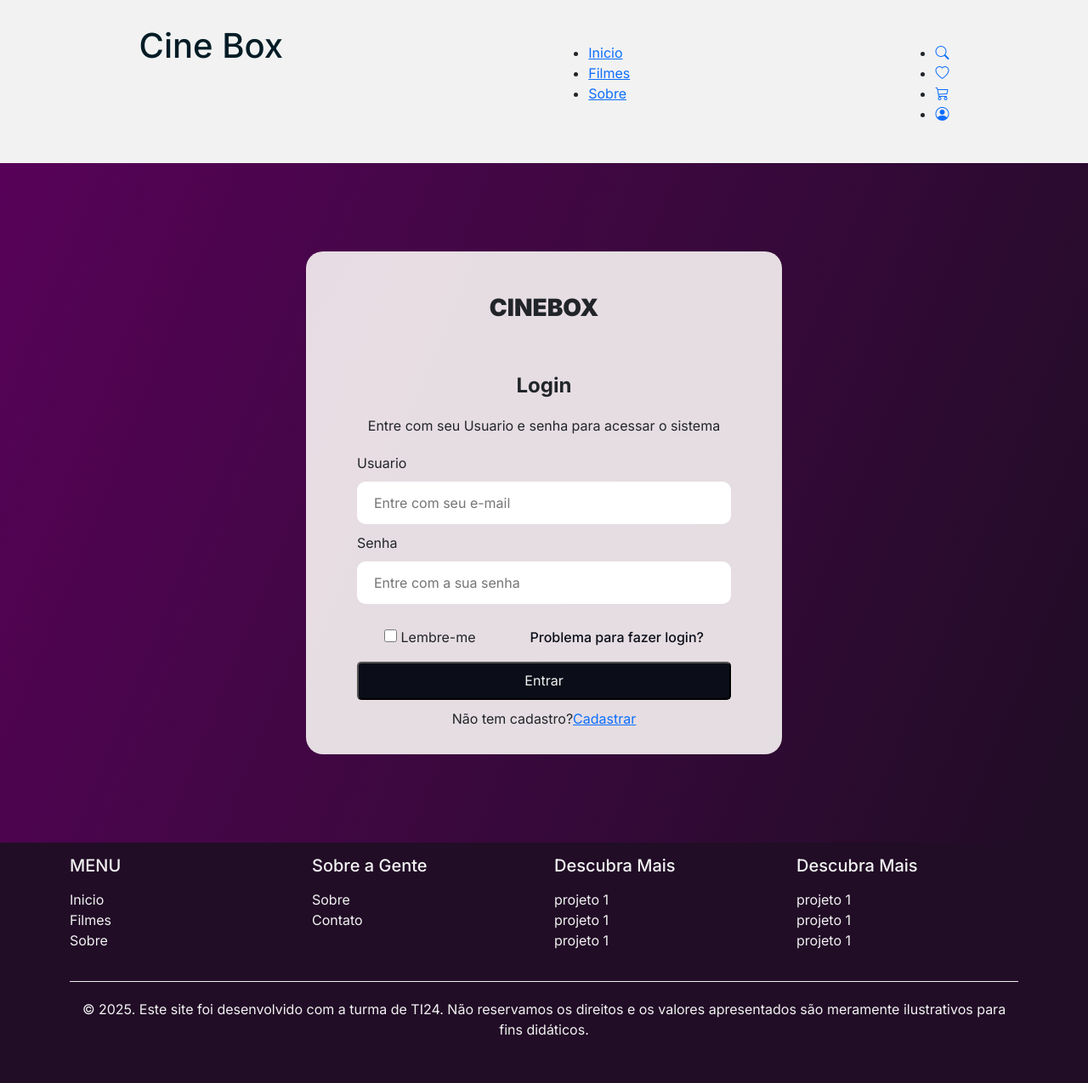
After one commit to AntonioGodoyCarneiro/Cine_Box, a PHP site: page /usuario-login.php in a window 1280 px wide. The commit adds this page. Shown: the whole page at 85% size. Run offline with PHP 8.4, Linux system fonts and the light colour scheme.

Commit message:
Feito login

```diff
--- /dev/null
+++ b/Cine_Box/assets/css/login.css
@@ -0,0 +1,149 @@
+#login,
+#cadastro {
+    height: 100%;
+    min-height: 100vh;
+    padding: 20px 0;
+    background: linear-gradient(112deg, #580259 -0.99%, #210D26 96.79%);
+    display: flex;
+    align-items: center;
+    justify-content: center;
+}
+
+main.login {
+    max-width: 560px;
+    max-height: 680px;
+    width: 100%;
+    height: 100%;
+    background-color: rgba(249, 244, 244, 0.9);
+    border-radius: 20px;
+    transition: 2s;
+}
+
+#login form {
+    display: flex;
+    flex-direction: column;
+    padding: 10px 60px;
+}
+
+#login h3,
+#login h4,
+#login p {
+    display: flex;
+    justify-content: center;
+    margin-bottom: 20px;
+}
+
+#login h3 {
+    font-weight: 900;
+    margin: 50px 0;
+
+}
+
+#login h4 {
+    font-weight: 700;
+    text-transform: capitalize;
+}
+
+#login input[type="text"],
+#login input[type="password"] {
+    border: none;
+    border-radius: 10px;
+    padding: 10px 20px;
+    margin: 10px 0;
+    height: 50px;
+}
+
+#login input[type="checkbox"] {
+    width: 15px;
+    height: 15px;
+}
+
+.linha {
+    display: flex;
+    justify-content: space-around;
+    margin: 17px 0;
+}
+
+.lembre>label {
+    cursor: pointer;
+}
+
+.ajuda {
+    text-decoration: none;
+    color: var(--color-black);
+    font-weight: 500;
+}
+
+.ajuda:hover {
+    text-decoration: underline;
+}
+
+#login .entrar {
+    height: 45px;
+    width: auto;
+    border-radius: 5px;
+    margin-bottom: 10px;
+    display: flex;
+    justify-content: center;
+    align-items: center;
+}
+
+#login .entrar {
+    background-color: var(--color-black);
+    color: var(--color-white);
+}
+
+#cadastro main {
+    display: flex;
+    align-items: center;
+    justify-content: center;
+    height: 100%;
+}
+
+.cadastro-pessoa {
+    display: flex;
+    flex-direction: column;
+    background-color: rgba(249, 244, 244, 0.9);
+    max-width: 560px;
+    min-width: 500px;
+    border-radius: 40px;
+    padding: 40px 30px;
+    margin-top: 20px;
+    margin-bottom: 20px;
+    border: 2px;
+
+}
+
+.cadastro-pessoa label {
+    font-size: 1.3rem;
+    font-weight: 500;
+}
+
+.cadastro-pessoa h2 {
+    margin-bottom: 30px;
+    text-transform: uppercase;
+    font-weight: 700;
+    text-align: center;
+
+}
+
+.cadastro-pessoa input[type="text"],
+.cadastro-pessoa input[type="month"],
+.cadastro-pessoa input[type="number"],
+.cadastro-pessoa input[type="password"],
+.cadastro-pessoa select {
+    border: none;
+    border-radius: 10px;
+    padding: 10px 20px;
+    margin: 5px 0;
+    height: 40px;
+    width: 100%;
+}
+
+.cadastro-pessoa input[type="submit"] {
+    width: 30%;
+    background-color: var(--color-green);
+    color: var(--color-white);
+    align-self: end;
+    margin-top: 15px;
+}
--- a/Cine_Box/assets/css/style.css
+++ b/Cine_Box/assets/css/style.css
@@ -1,98 +1,384 @@
 @import url('https://fonts.googleapis.com/css2?family=Inter:ital,opsz,wght@0,14..32,100..900;1,14..32,100..900&display=swap');
 @import url("https://cdn.jsdelivr.net/npm/bootstrap-icons@1.11.3/font/bootstrap-icons.min.css");
+@import url('https://fonts.googleapis.com/css2?family=Inter:wght@100..900&display=swap');
 
-*{
-    margin: 0px;
-    padding: 0px;
+:root {
+    --color-black: #0b0e19;
+    --color-green: #014040;
+    --color-white: #F2F2F2;
+    --color-gold: #D48C00;
+    --color-gray-light: #D9D9D9;
+    --color-black-light: #011C26;
+    --color-green-light: #ADD9B0;
+    --color-violet-light: #9125A3;
+    --color-violet-dark: #210D26;
+
+}
+
+* {
+    margin: 0;
     font-family: "Inter", sans-serif;
     font-optical-sizing: auto;
-    font-weight: 600;
     font-style: normal;
+    font-variation-settings:
+        "slnt" 0;
 }
 
-header nav{
-    background-color: #f2f2f2;
-    padding: 30px 0;
-    display: flex;
-    justify-content: space-around;
-    align-items: center;
+.escondido {
+    display: none;
 }
 
-.logo{
+.logo {
+    font-weight: bold;
     text-decoration: none;
-    color: black;
-    font-weight: bold;
+    color: var(--color-black-light);
     cursor: pointer;
 }
 
-.menu, .menu_icones{
+.menu-perfil ul:not(.dropdown-menu) {
     list-style: none;
     display: flex;
     gap: 5px;
 }
 
-.menu li a, .menu_icones li a{
-    text-decoration: none;
-    color: black;
+.menu-perfil li:not(.drop) {
+    display: inline-block;
+}
+
+.menu-perfil li a {
     padding: 8px;
     border-radius: 8px;
+    color: var(--color-black);
+    text-decoration: none;
+    font-family: "Inter", sans-serif;
+
 }
 
-.menu li a:hover, .menu_icones li a:hover{
-    background-color: black;
-    color:white;
+.menu-perfil .selecionado,
+.menu-perfil li a:hover {
+    background-color: var(--color-black);
+    color: var(--color-white);
+    border: 1px solid var(--color-black);
 }
 
-button.menu-oculto{
+button.menu-oculto {
     border: none;
+    background-color: inherit;
     font-size: 2rem;
     padding: 8px;
-    color: #0b0e19;
-    background-color: inherit;
+    color: var(--color-black);
 }
 
-div.menu-oculto{
-    background-color: #210d26;
+div.menu-oculto {
+    height: 100%;
+    width: 0;
     position: fixed;
-    height: 100%;
     top: 0;
     left: 0;
-    z-index: 1;
-    width: 0;
+    background-color: var(--color-violet-dark);
     overflow-x: hidden;
     padding-top: 60px;
+    z-index: 3;
     transition: 0.5s;
 }
 
-div.menu-oculto a{
+div.menu-oculto a {
+    padding: 8px 8px 8px 32px;
     text-decoration: none;
     font-size: 1.2rem;
-    padding: 8px 8px 8px 32px;
+    color: var(--color-gray-light);
     display: block;
-    transition: 0.5s;
-    color: #d9d9d9;
+    transition: 0.3s;
 }
 
-div.menu-oculto button.fechar{
+div.menu-oculto a:hover {
+    color: var(--color-white);
+}
+
+div.menu-oculto button.fechar {
     position: absolute;
     top: 0;
     right: 20px;
-    font-size: 2rem;
+    font-size: 36px;
+    margin-left: 50px;
+    border: none;
+    color: var(--color-gray-light);
     background-color: inherit;
-    border: none;
-    color: #d9d9d9;
     padding: none;
     transition: 0.3s;
 }
 
+.menu-oculto {
+    display: none;
+}
+
+#overlay {
+    position: fixed;
+    top: 0;
+    right: 0;
+    width: 0;
+    height: 100%;
+    background: rgba(0, 0, 0, 0.3);
+    z-index: 2;
+    transition: 0.5s;
+}
+
+
+header nav {
+    display: flex;
+    align-items: baseline;
+    justify-content: space-around;
+    padding: 30px 0;
+    background-color: var(--color-white);
+    width: 100%;
+}
+
+#banner {
+    display: flex;
+    justify-content: center;
+    align-items: center;
+}
+
+#filmes {
+    height: 100%;
+}
+
+.carrossel-container {
+    width: 100%;
+    max-width: 1920px;
+
+    position: relative;
+    border: 2px solid #CCCCCC;
+    border-radius: 10px;
+
+    overflow: hidden;
+}
+
+.carrossel {
+    display: flex;
+    transition: transform 1s ease-in-out;
+}
+
+.carrossel-container>button {
+    z-index: 1;
+    position: absolute;
+    top: 50%;
+    transform: translateY(-50%);
+
+    background-color: rgba(0, 0, 0, 0.5);
+    color: white;
+    padding: 10px;
+    cursor: pointer;
+    border-radius: 5px;
+    border: none;
+
+}
+
+.carrossel-container button:hover {
+    background-color: rgba(0, 0, 0, 0.7);
+}
+
+.carrossel-container button.prev {
+    left: 10px;
+}
+
+.carrossel-container button.next {
+    right: 10px;
+}
+
+.carrossel img {
+    width: 100%;
+}
+
+@media screen and (min-width: 1920px) {
+    .carrossel-container {
+        width: 100%;
+        max-width: 1920px;
+    }
+}
+
+main.produtos {
+    padding: 20px 0;
+}
+
+main.produtos a {
+    text-decoration: none;
+    color: var(--color-black-light);
+}
+
+#filmes .titulo,
+#sobre .titulo {
+    justify-content: center;
+    display: flex;
+    font-size: 3.125rem;
+    font-family: "Inter", sans-serif;
+    font-weight: bold;
+    padding: 10px;
+    margin-top: 10px;
+    margin-left: 10px;
+    text-transform: uppercase;
+}
+
+#filmes figure {
+    background-color: var(--color-gray-light);
+    text-align: center;
+    /* padding: 15px 0; */
+    border-radius: 20px;
+    width: 100%;
+    max-width: 400px;
+    height: 600px;
+}
+
+figure a {
+    text-decoration: none;
+    color: var(--color-black-light);
+}
+
+#filmes figcaption {
+    padding: 0 10%;
+    display: flex;
+    flex-direction: column;
+    justify-content: space-between;
+    max-width: 100%;
+    flex-grow: 1;
+    /*faz o conteúdo usar o máximo de espaço disponível*/
+
+}
+
+/* preciso corrigir a definição das imagens */
+#filmes .foto-produto {
+    width: 95%;
+    height: 100%;
+    max-width: 280px;
+    max-height: 380px;
+    border-radius: 20px;
+    object-fit: cover;
+    padding-top: 10px;
+
+}
+
+#filmes figcaption h4 {
+    font-size: 1.2rem;
+    margin-top: 10px;
+    margin-bottom: 0;
+    font-weight: 900;
+    text-align: start;
+    height: 2.4rem;
+    /*equivale ao tamanho de 2 linhas*/
+}
+
+#filmes figcaption p {
+    text-align: justify;
+    overflow: hidden;
+    text-overflow: ellipsis;
+    display: -webkit-box;
+    line-clamp: 2;
+    -webkit-line-clamp: 2;
+    -webkit-box-orient: vertical;
+    font-size: 1.2rem;
+}
+
+#filmes span.preco {
+    color: var(--color-violet);
+    font-weight: 700;
+    font-size: 1.2rem;
+    text-align: end;
+    display: flex;
+    justify-content: end;
+    align-items: end;
+}
+
+#filmes .generos,
+#detalhe .generos
+{
+    padding-top: 10px;
+    display: inline-flex;
+    column-gap: 10px;
+    justify-content: center;
+    margin-top: auto;
+    flex-wrap: wrap;
+}
+
+#filmes .generos label,
+#detalhe .generos label {
+    background-color: tomato;
+    color: var(--color-white);
+    border-radius: 10px;
+    padding: 1px 5px;
+}
+#detalhe .generos label {
+    padding: 4px 20px;
+    font-size: 1.2rem;
+}
+
+@media screen and (max-width: 768px) {
+    /* .menu-perfil {
+        display: flex;
+        flex-direction: column;
+        height: 110px;
+    } */
+
+    .menu,
+    .menu-compra {
+        display: none !important;
+    }
+
+    #banner {
+        height: 30vh;
+        background-position: center;
+        background-size: cover;
+        background-repeat: no-repeat;
+    }
+
+    #filmes figure {
+        width: 300px;
+        margin: 10px auto;
+    }
+
+    .menu-oculto {
+        display: inline;
+    }
+
+
+}
+
+#sobre {
+    padding: 0 10% 10% 10%;
+}
+
+#sobre .descricao p {
+    text-align: justify;
+    margin-top: 20px;
+    font-weight: 500;
+
+}
+
+#sobre .imagem-right {
+    width: 100%;
+    height: 400px;
+    max-width: 400px;
+    border-radius: 15px;
+    object-fit: cover;
+    object-position: right;
+}
+
+#sobre .imagem-left {
+    width: 100%;
+    height: 400px;
+    max-width: 400px;
+    border-radius: 15px;
+    object-fit: cover;
+    object-position: left;
+}
+
 .footer {
-    background-color: #210D26;
-    color: #F2F2F2;
+    background-color: var(--color-violet-dark);
+    color: var(--color-white);
     padding: 15px 0;
 }
 
 .footer a {
-    color: #F2F2F2;
+    color: var(--color-white);
     text-decoration: none;
 }
 
@@ -101,19 +387,19 @@ div.menu-oculto button.fechar{
 }
 
 .social-icons a {
-    color: #F2F2F2;
+    color: var(--color-white);
     font-size: 24px;
     margin-right: 15px;
     transition: color 0.3s;
 }
 
 .social-icons a:hover {
-    color: #F2F2F2;
+    color: var(--color-white);
 }
 
 .footer-bottom {
     text-align: center;
     padding: 20px 0;
-    border-top: 1px solid #F2F2F2;
+    border-top: 1px solid var(--color-white);
     margin-top: 20px;
 }
--- a/Cine_Box/includes/header.php
+++ b/Cine_Box/includes/header.php
@@ -1,3 +1,7 @@
+<?php session_start(); ?>
+
+
+
 <!DOCTYPE html>
 <html lang="pt-br">
 
@@ -28,6 +32,8 @@
     <link rel="stylesheet" href="assets/css/carrossel.css">
     <link rel="stylesheet" href="assets/css/filmes.css">
     <link rel="stylesheet" href="assets/css/usuario.css">
+    <link rel="stylesheet" href="assets/css/login.css">
+
 
 
 </head>
@@ -41,7 +47,7 @@
             <ul class="menu">
                 <li><a href="./index.php">Inicio</a></li>
                 <li><a href="./listarfilmes.php">Filmes</a></li>
-                <li><a href="#">Sobre</a></li>
+                <li><a href="sobre.php">Sobre</a></li>
             </ul>
 
             <ul class="menu_icones">
--- a/Cine_Box/includes/user_header.php
+++ b/Cine_Box/includes/user_header.php
@@ -1,5 +1,5 @@
 <div class="row">
-    <h4 class="identificacao">Bem vindo: Joaquim...</h4>
+    <h4 class="identificacao">Bem vindo: <?php $_SESSION['nome']?></h4>
 </div>
 <div class="row">
     <div class="col d-flex justify-content-between">
@@ -10,6 +10,6 @@
             <a href="#" class="mx-1 btn btn-roxo">Cad. Usuario</a>
             <a href="#" class="mx-1 btn btn-roxo">Config</a>
         </div>
-        <a href="#" class="btn btn-roxo">Sair</a>
+        <a href="./usuario.php?sair=true" class="btn btn-roxo">Sair</a>
     </div>
 </div>
--- /dev/null
+++ b/Cine_Box/includes/user_login.html
@@ -0,0 +1,25 @@
+<section id="login">
+    <main class="login">
+        <h3>CINEBOX</h3>
+        <form action="#login" method="POST">
+            <h4>login</h4>
+            <p>Entre com seu Usuario e senha para acessar o sistema</p>
+            <label for="usuario">Usuario</label>
+            <input type="text" placeholder="Entre com seu e-mail" name="usuario" id="usuario">
+            <label for="senha">Senha</label>
+            <input type="password" placeholder="Entre com a sua senha" name="senha" id="senha">
+
+            <div class="linha">
+
+                <div class="lembre">
+                    <input type="checkbox" name="lembre" id="lembre">
+                    <label for="lembre">Lembre-me</label>
+                </div>
+
+                <a href="#" name="ajuda" id="ajuda" class="ajuda">Problema para fazer login?</a>
+            </div>
+            <input type="submit" class="entrar" value="Entrar">
+            <p>Não tem cadastro? <a href="#" class="cadastrar">Cadastrar</a></p>
+        </form>
+    </main>
+</section>
--- /dev/null
+++ b/Cine_Box/usuario-login.php
@@ -0,0 +1,51 @@
+<?php
+
+include './includes/header.php';
+
+if($_SERVER["REQUEST_METHOD"] =='POST'&& !empty($_POST)){
+
+    $usuario_form=$_POST['usuario'];
+    $usuario_senha=$_POST['senha'];
+
+    $dsn = 'mysql:dbname=db_cine_box;host=127.0.0.1';
+    $user = 'root';
+    $password = '';
+
+    $banco = new PDO($dsn, $user, $password);
+
+    $script="SELECT * FROM tb_usuario WHERE usuario ='{$usuario_form}' AND senha ='{$usuario_senha}'";
+
+    $resultado=$banco->query($script)->fetch();
+
+    if(!empty($resultado) && $resultado !=false){
+
+        $select_usuario="SELECT *FROM  tb_pessoa WHERE id ={$resultado['id_pessoa']}";
+        $dados_usuario=$banco->query($select_usuario)->fetch();
+
+        session_start();
+
+       $_SESSION['id_pessoa']     = $dados_usuario['id'];
+       $_SESSION['nome']          = $dados_usuario['nome'];
+       $_SESSION['ano_nascimento']= $dados_usuario['ano_nascimento'];
+       $_SESSION['telefone_1']    = $dados_usuario['telefone_1'];
+
+
+
+
+
+
+        header('location:usuario.php');
+    } else {
+        echo'<script>
+        alert("Usuario ou Senha não encontrado");
+        window.location.replace="./usuario-login.php";
+
+        </script>';
+    }
+
+
+};
+
+include './includes/user_login.html';
+
+include_once './includes/footer.php';
```
Also changed, not shown: Cine_Box/sobre.php (added, +55 -0 lines), Cine_Box/usuario.php (+8 -0 lines), Cine_Box/assets/img/sobre/turma_1.JPEG (added), Cine_Box/assets/img/sobre/turma_2.JPEG (added), Cine_Box/assets/img/sobre/turma_3.JPEG (added), Cine_Box/assets/img/sobre/turma_4.JPEG (added).
